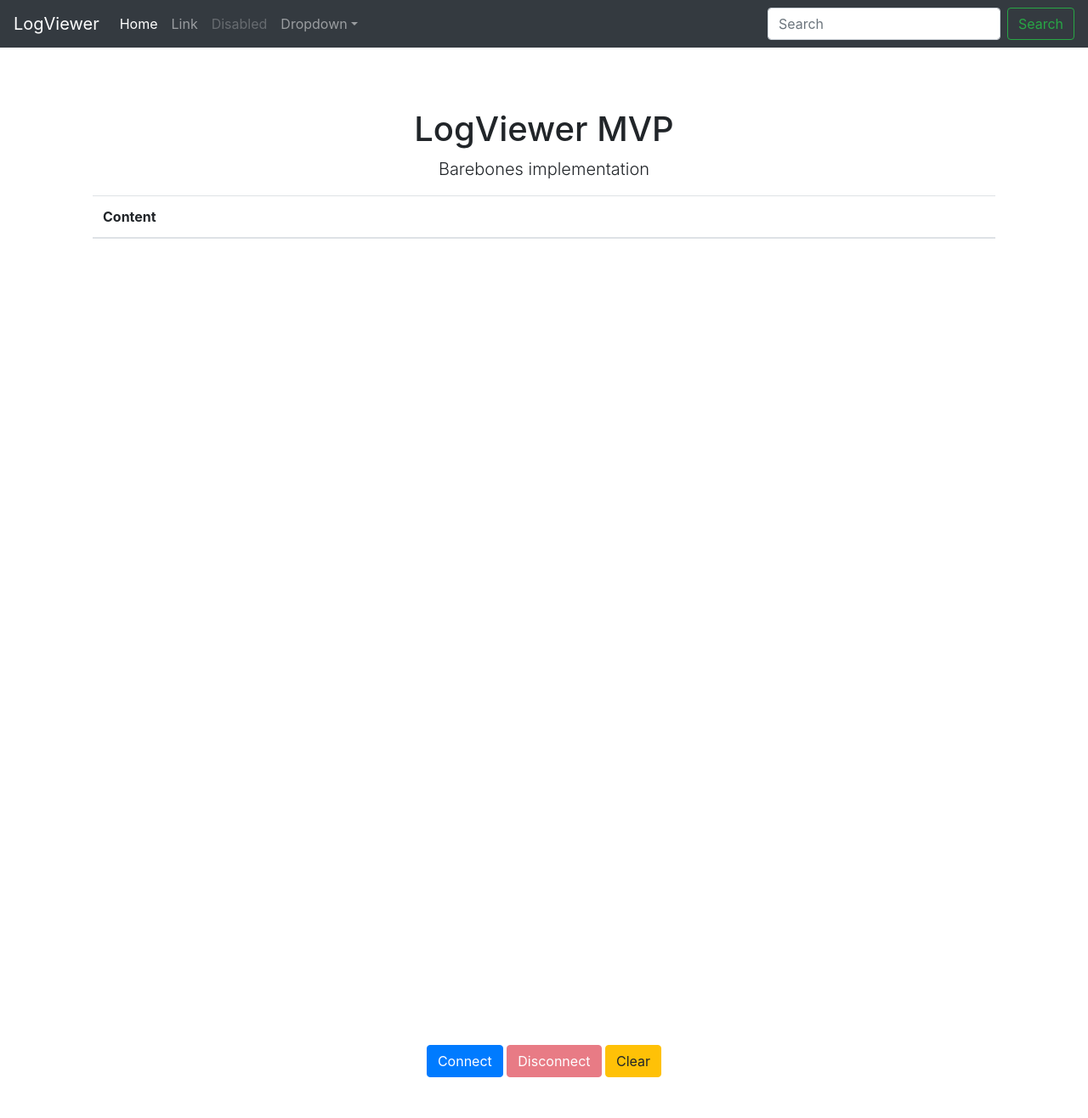
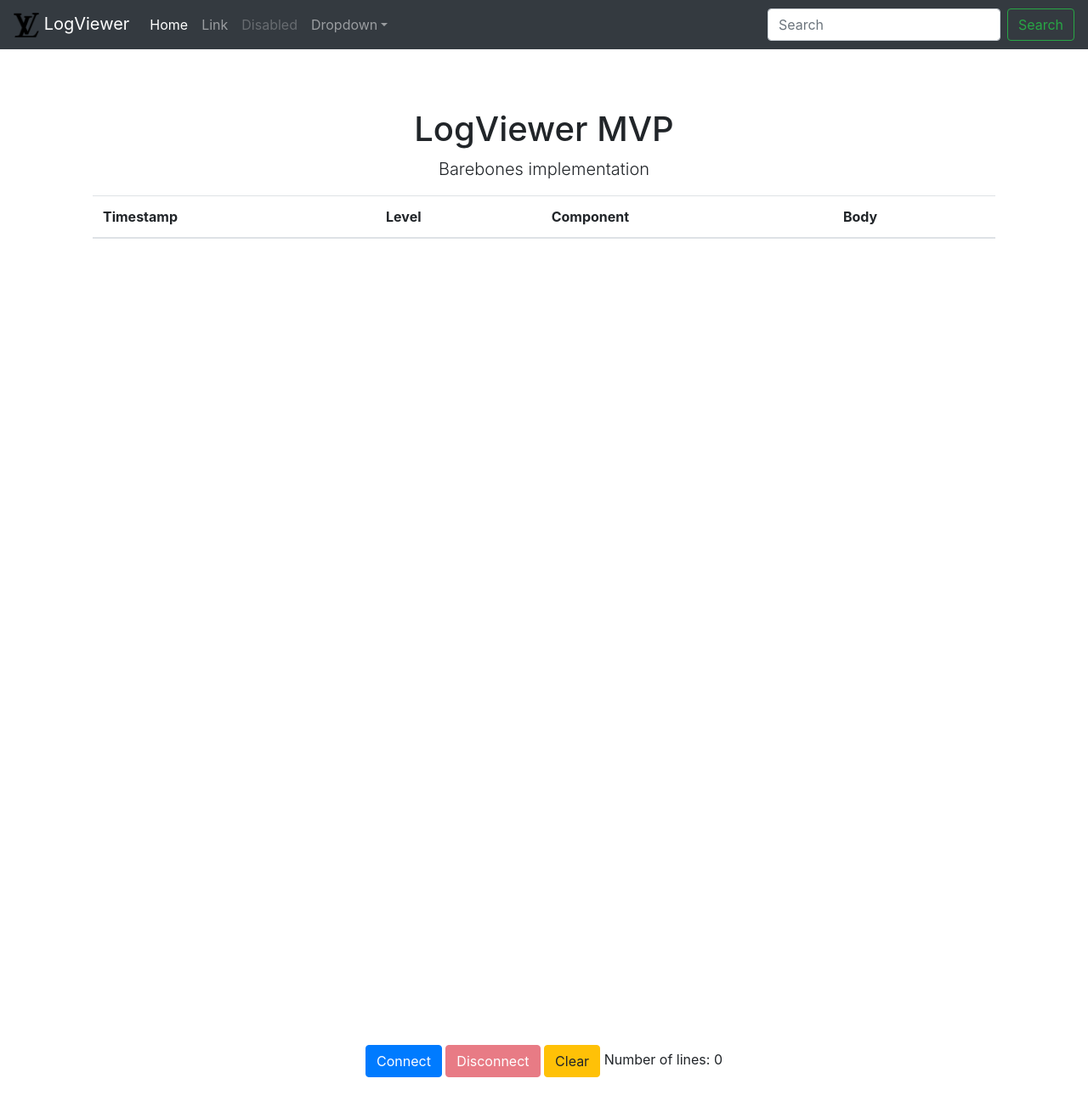
Before and after one commit to bbahamondes/Integracion, a Django app: page /web/ in a window 1280 px wide. Shown: the whole page at 85% size. Run offline with Django 3.2, Linux system fonts and the light colour scheme; lists and menus that the app fills with data are empty; some libraries are stand-ins or nearby versions.

Commit message:
Added favico, changed websocket to send a json, changed html and JS to reflect the changes.

```diff
--- a/logViewer/web/static/web/scripts/index.js
+++ b/logViewer/web/static/web/scripts/index.js
@@ -1,27 +1,42 @@
-var btnDisconnect = document.getElementById('btnDisconnect');
-var btnClear = document.getElementById('btnClear');
+var btnDisconnect = document.getElementById('btnDisconnect'),
+    btnClear = document.getElementById('btnClear'),
+    lineCounter = document.getElementById('counter'),
+    messages = document.getElementsByTagName('tbody')[0];
+
 
 function connect(){
   var ws = new WebSocket("ws://bbahamondes-2.hwx.com:8765/logs");
 
   ws.onmessage = function (event) {
-    var messages = document.getElementsByTagName('tbody')[0],
-        row = document.createElement('tr'),
-        cell = document.createElement('td');
-    cell.innerHTML = event.data;
-    row.appendChild(cell);
+
+    var row = document.createElement('tr'),
+        ts = document.createElement('td'),
+        level = document.createElement('td'),
+        component = document.createElement('td'),
+        body = document.createElement('td');
+    jsonData = JSON.parse(event.data);
+
+    ts.innerHTML = jsonData.timestamp;
+    level.innerHTML = jsonData.level;
+    component.innerHTML = jsonData.component;
+    body.innerHTML = jsonData.body;
+    row.appendChild(ts);
+    row.appendChild(level);
+    row.appendChild(component);
+    row.appendChild(body);
     messages.appendChild(row);
-    console.log(messages.childElementCount);
+    //console.log(messages.childElementCount);
+    lineCounter.innerHTML = messages.childElementCount;
   };
 
   btnDisconnect.disabled = false
-
   btnDisconnect.onclick = function(){
     ws.close();
+    console.log('Disconnected');
   };
-
 }
 
 btnClear.onclick = function(){
-  document.getElementsByTagName('tbody')[0].innerHTML = '';
+  messages.innerHTML = '';
+  lineCounter.innerHTML = messages.childElementCount;
 }
--- a/logViewer/web/templates/web/index.html
+++ b/logViewer/web/templates/web/index.html
@@ -13,13 +13,17 @@
 
     {% load static %}
     <!-- Custom styles for this template -->
+    <link rel="icon" type="image/png" href="{% static 'web/favico.png' %}"/>
     <link rel="stylesheet" href="{% static 'web/styles/index.css' %}">
   </head>
 
   <body>
 
     <nav class="navbar navbar-expand-md navbar-dark bg-dark fixed-top">
-      <a class="navbar-brand" href="#">LogViewer</a>
+      <a class="navbar-brand" href="#">
+        <img src="{% static 'web/favico.png' %}" width="30" height="30" alt=""> LogViewer
+      </a>
+
       <button class="navbar-toggler" type="button" data-toggle="collapse" data-target="#navbarsExampleDefault" aria-controls="navbarsExampleDefault" aria-expanded="false" aria-label="Toggle navigation">
         <span class="navbar-toggler-icon"></span>
       </button>
@@ -59,11 +63,13 @@
           <table class="table">
             <thead>
               <tr>
-                <th scope="col">Content</th>
+                <th scope="col">Timestamp</th>
+                <th scope="col">Level</th>
+                <th scope="col">Component</th>
+                <th scope="col">Body</th>
               </tr>
             </thead>
             <tbody>
-              <tr></tr>
             </tbody>
           </table>
         </div>
@@ -71,6 +77,7 @@
         <button class="btn btn-primary my-2 my-sm-0" type="button" onclick="connect()">Connect</button>
         <button disabled class="btn btn-danger my-2 my-sm-0" type="button" id='btnDisconnect'>Disconnect</button>
         <button class="btn btn-warning my-2 my-sm-0" type="button" id='btnClear'>Clear</button>
+        <span>Number of lines: </span><span id='counter'>0</span>
       </div>
 
     </main><!-- /.container -->
```
Also changed, not shown: websocket.py (+9 -1 lines), logViewer/web/static/web/favico.png (added), 1 other file.
